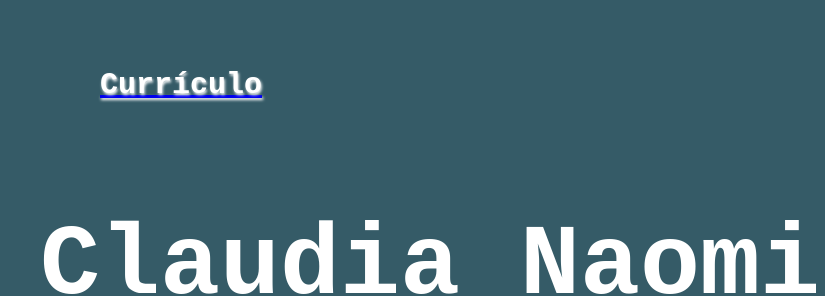
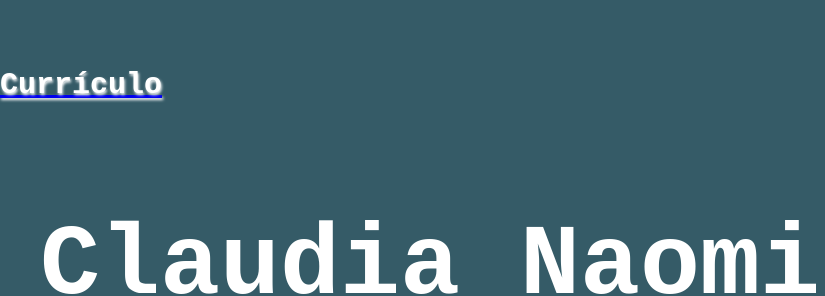
Before and after one commit to claudiaobi/portfolio, a plain HTML site: page index.html in a window 1280 px wide. Shown: the top 296 px of the page, 0-825 px from the left. Drawn offline with Linux system fonts and the light colour scheme.

Commit message:
ajuste margin

```diff
--- a/style.css
+++ b/style.css
@@ -44,7 +44,7 @@ ul {
   gap: 10px;
   justify-content: flex-end;
   align-content: center;
-  margin-right: 100px;
+  /* margin-right: 100px; */
   margin-top: 50px;
 }
 
@@ -138,7 +138,7 @@ h4 {
   /* align-items: space-between; */
   align-items: center;
   max-width: 1100px;
-  margin-left: 100px;
+  margin-left: 0 auto;
 }
 
 p {
```
